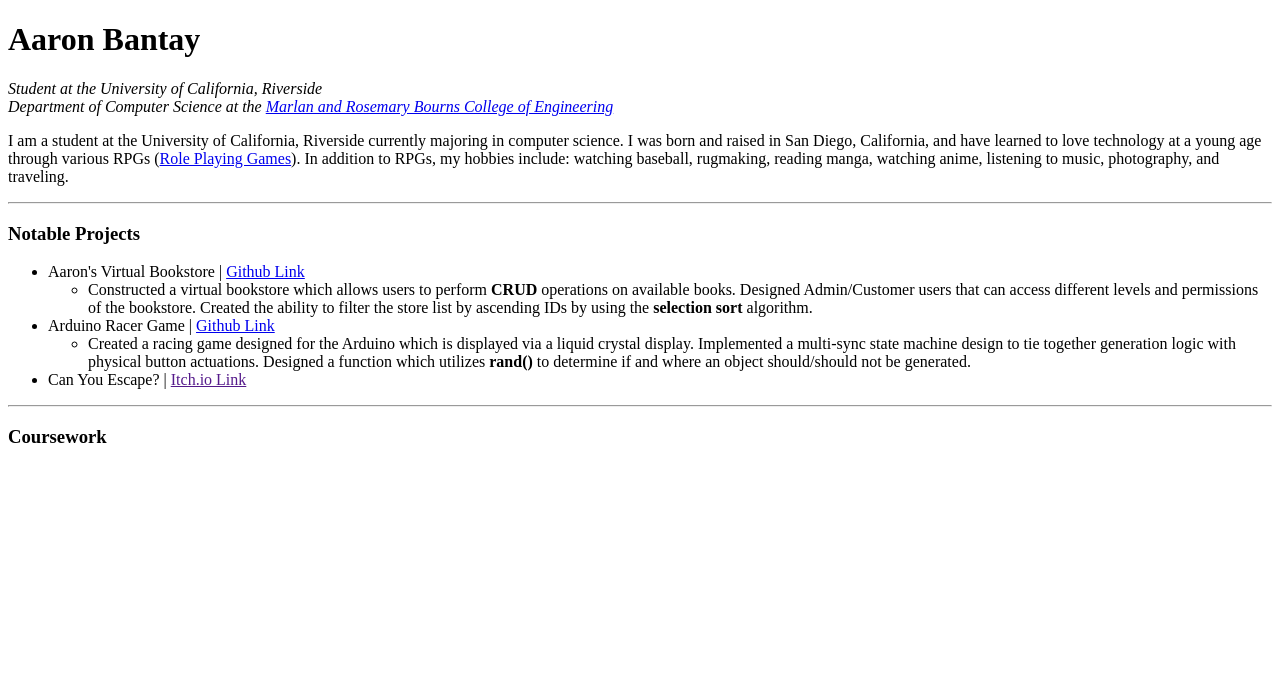
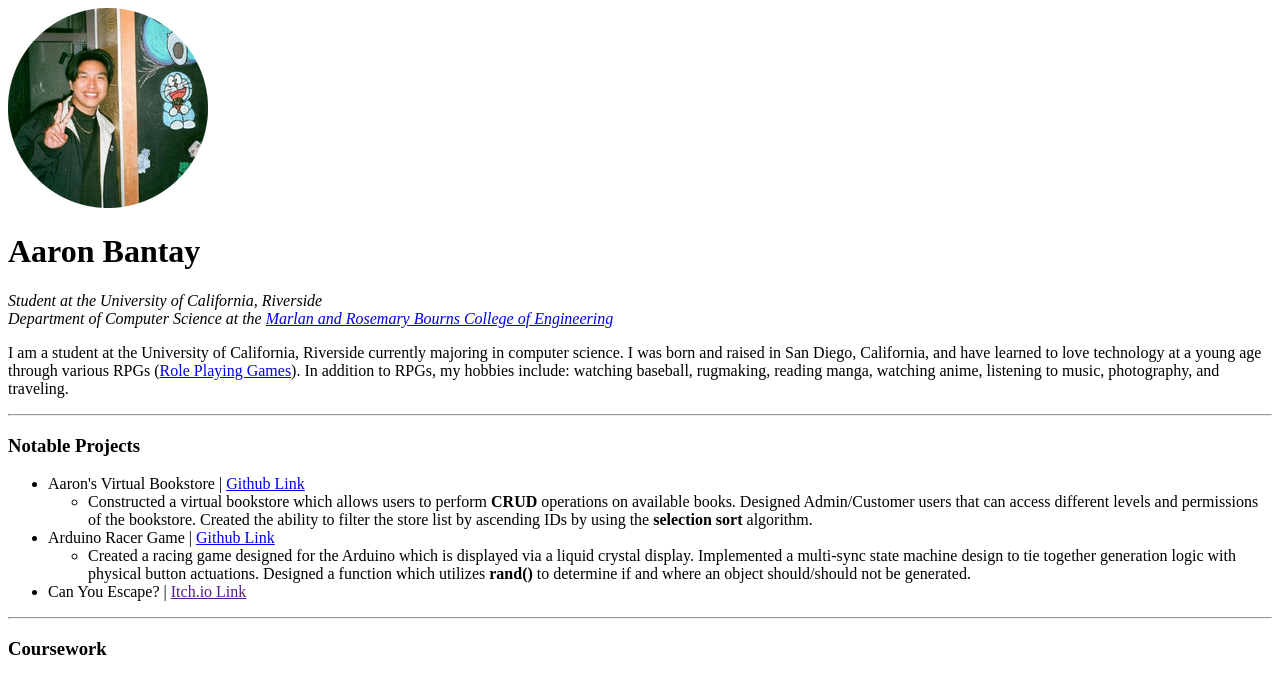
Before and after one commit to abant006/Personal-Site, a plain HTML site: page index.html in a window 1280 px wide. Drawn offline with Linux system fonts and the light colour scheme.

Commit message:
Creating a folder to store any images and added a little picture of myself (for img element practice)

```diff
--- a/index.html
+++ b/index.html
@@ -6,6 +6,7 @@
     </head>
 
     <body>
+        <img src="images/ProfilePicture.png" alt="AaronBantayProfilePicture">
         <h1>Aaron Bantay</h1>
 
         <section id="introduction">
```
Also changed, not shown: images/ProfilePicture.png (added).
